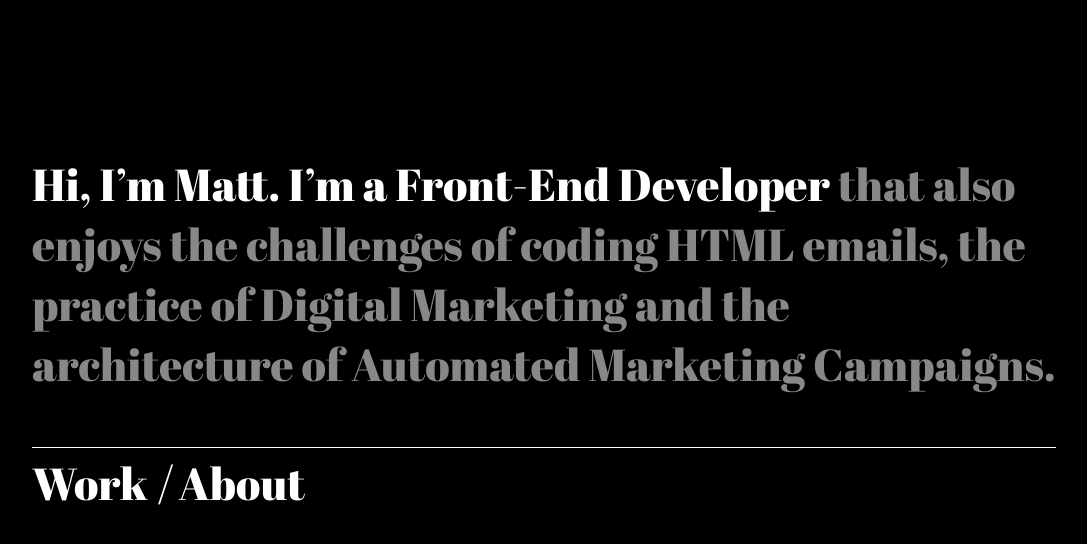
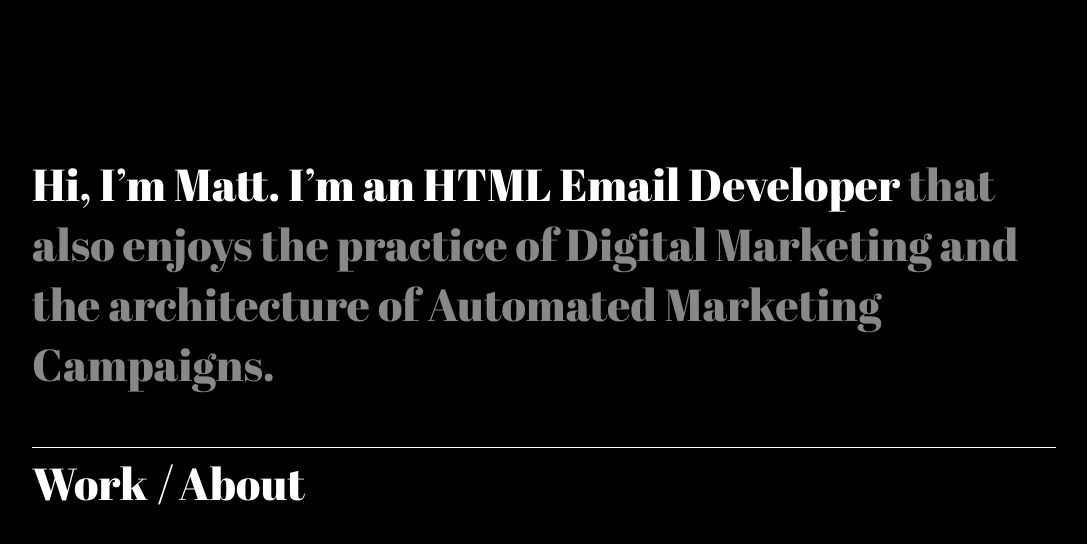
Before and after one commit to mattdavidlucas/mattdavidlucas.github.io, a Jekyll site: the page built from index.html, in a window 1280 px wide. Shown: the top 544 px of the page, without its empty margins (96-1183 px from the left). Built offline with Jekyll 4.4.1, drawn with Linux system fonts in a browser that asks for light colours.

Commit message:
Revise home page copy.

```diff
--- a/_config.yml
+++ b/_config.yml
@@ -1,6 +1,6 @@
 # Site settings
-title: Matt Lucas | Front-End Developer & Digital Marketer
-description: San Francisco Bay Area developer with a focus on digital marketing.
+title: Matt Lucas | Senior Email Developer
+description: San Francisco Bay Area Email Developer with a focus on digital marketing.
 baseurl: "" # the subpath of your site, e.g. /blog/
 #url: "http://mattdavidlucas.com" # the base hostname & protocol for your site
 
--- a/index.html
+++ b/index.html
@@ -3,7 +3,7 @@ layout: home
 ---
 <div class="wrapper">
   <section class="site-intro">
-    <p>Hi, I&rsquo;m Matt. I&rsquo;m a Front-End Developer <span class="lighten">that also enjoys the challenges of coding HTML emails, the practice of Digital Marketing and the architecture of Automated Marketing Campaigns.</span></p>
+    <p>Hi, I&rsquo;m Matt. I&rsquo;m an HTML Email Developer <span class="lighten">that also enjoys the practice of Digital Marketing and the architecture of Automated Marketing Campaigns.</span></p>
 
 	<nav class="menu">
 		<ul class="horizontal-links cf">
```
